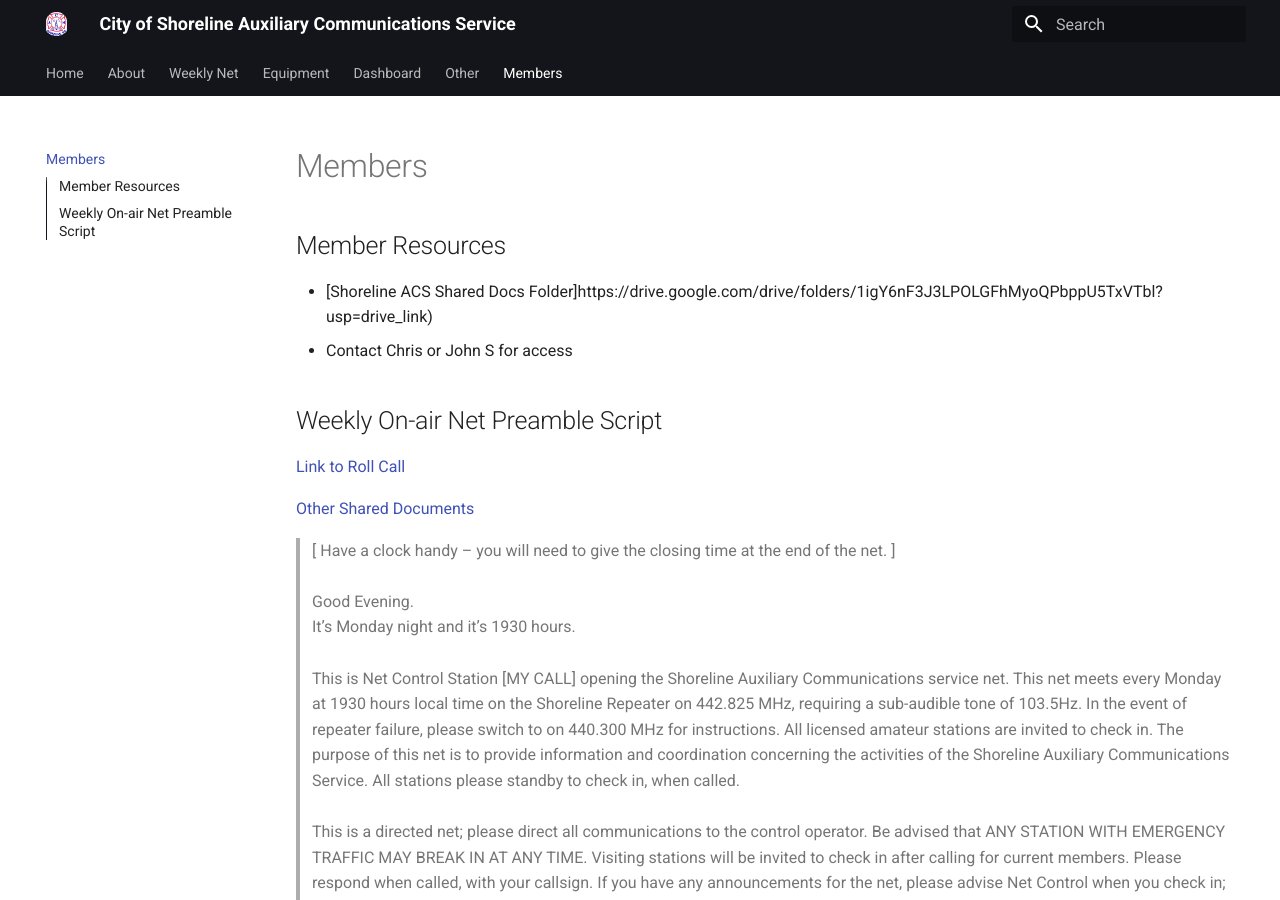
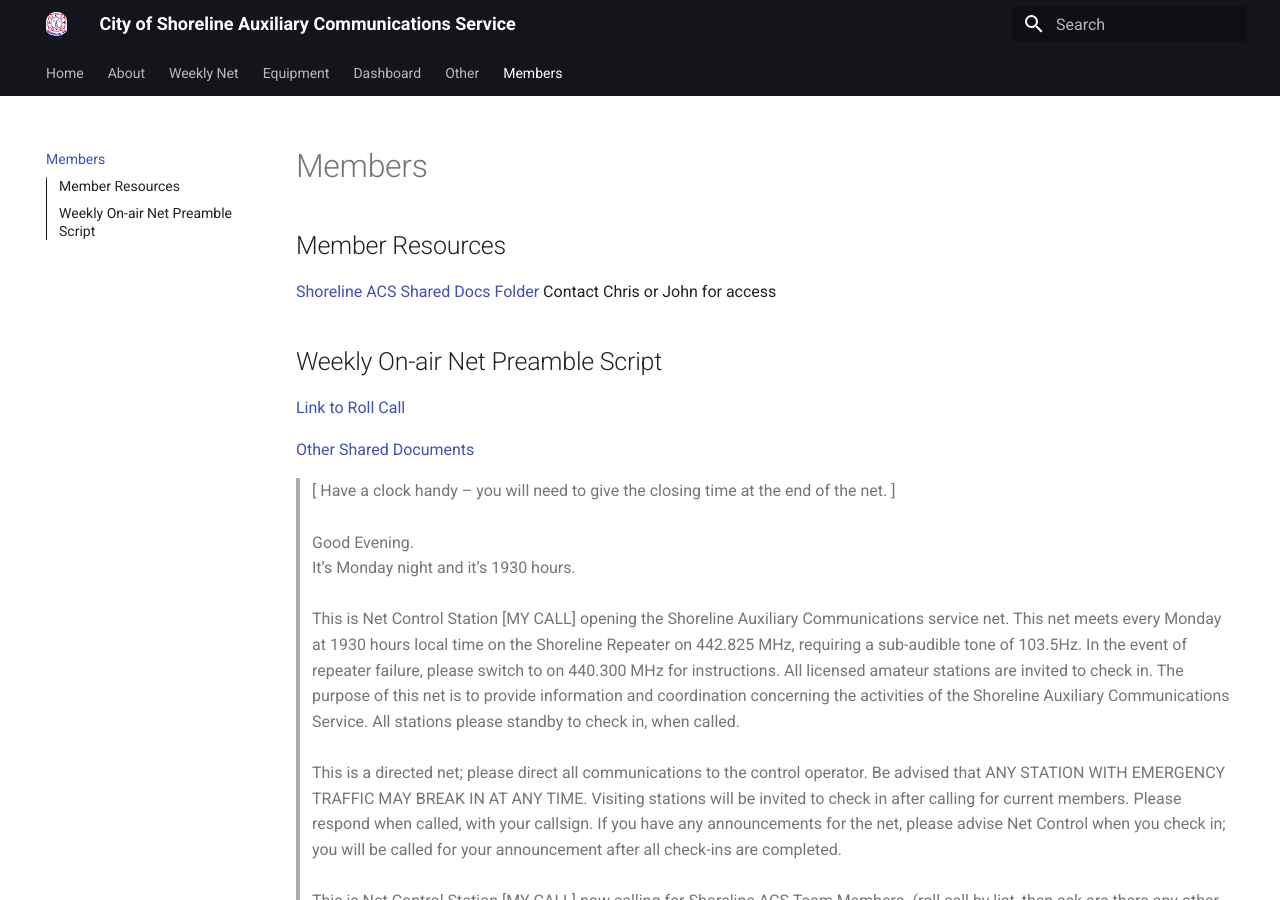
Before and after one commit to ShorelineACS/shorelineacs.github.io, an MkDocs documentation site: the page built from docs/members.md, in a window 1280 px wide and 900 px high. Built offline with MkDocs 1.6.1 and Material for MkDocs 9.7.7, drawn with Linux system fonts in a browser that asks for light colours.

Commit message:
tweaked member link

```diff
--- a/docs/members.md
+++ b/docs/members.md
@@ -1,6 +1,5 @@
 ## Member Resources
-- [Shoreline ACS Shared Docs Folder]https://drive.google.com/drive/folders/1igY6nF3J3LPOLGFhMyoQPbppU5TxVTbl?usp=drive_link)
-- Contact Chris or John S for access
+[Shoreline ACS Shared Docs Folder](https://drive.google.com/drive/folders/1igY6nF3J3LPOLGFhMyoQPbppU5TxVTbl?usp=drive_link) Contact Chris or John for access
 
 ## Weekly On-air Net Preamble Script
 
```
